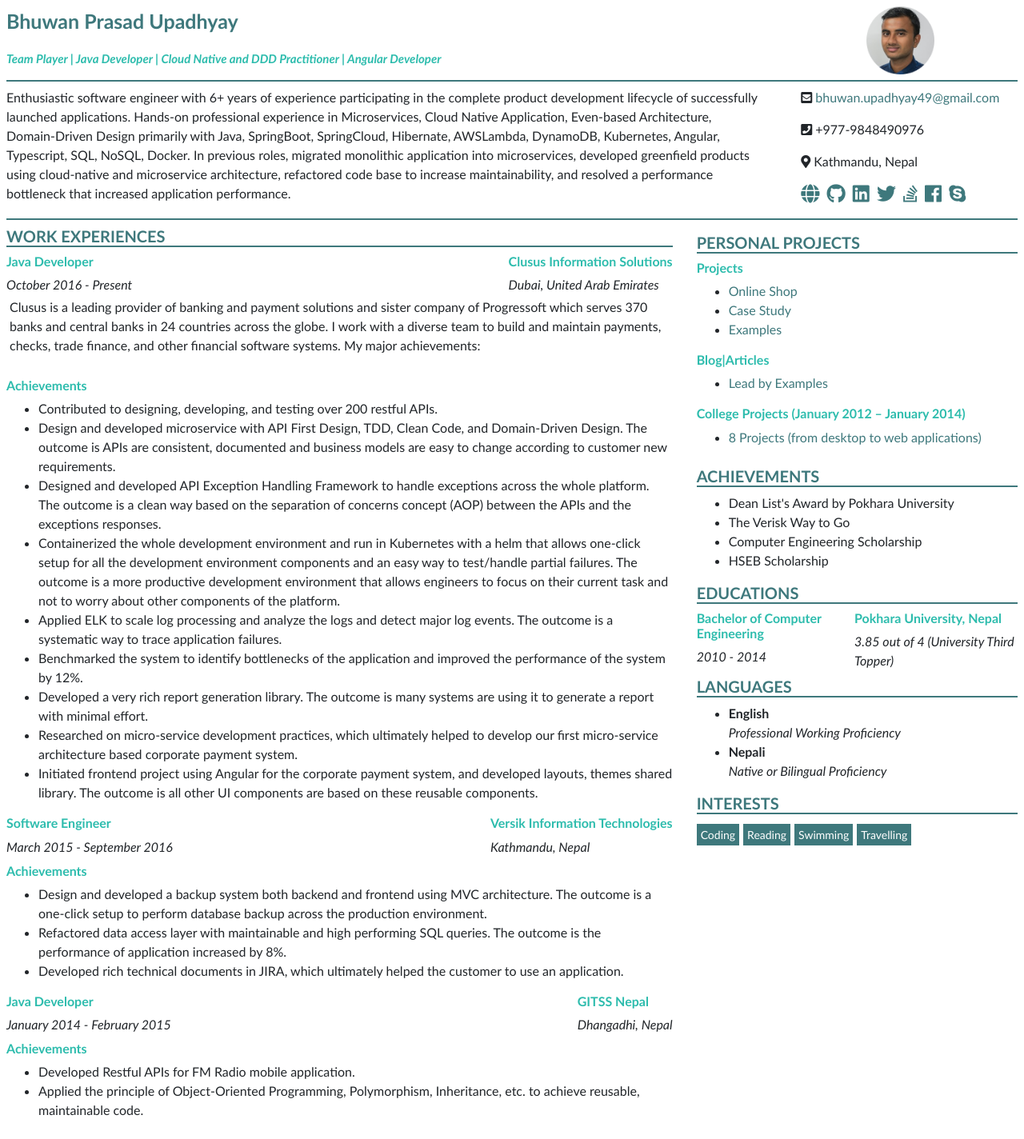
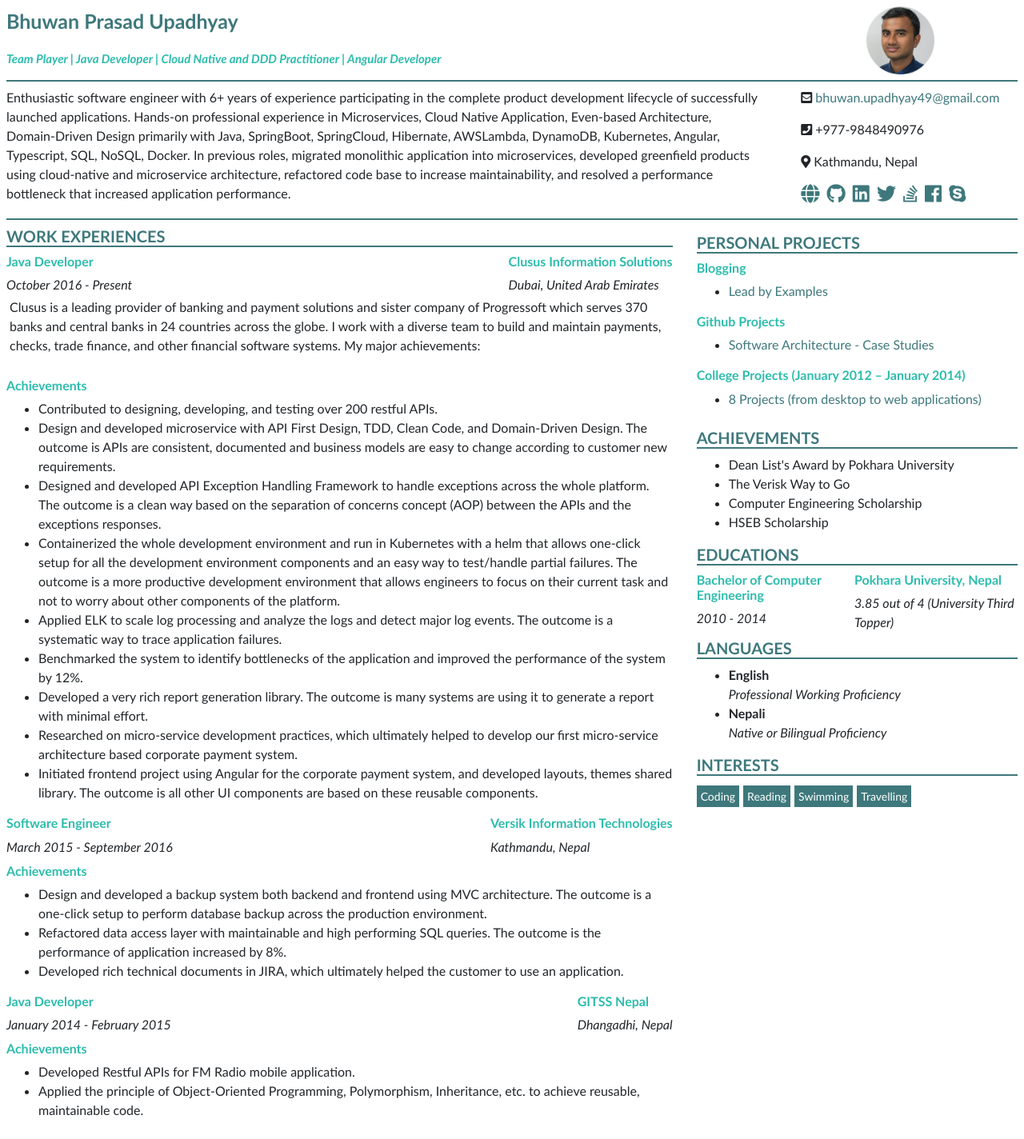
Before and after one commit to BhuwanUpadhyay/cv, a Jekyll site: the page built from index.markdown, in a window 1280 px wide. Shown: the whole page at 80% size. Built offline with Jekyll 4.4.1, drawn with Linux system fonts in a browser that asks for light colours; nearby versions of some CDN libraries.

Commit message:
chore(wip): cleanup

```diff
--- a/_data/cv.yml
+++ b/_data/cv.yml
@@ -212,18 +212,14 @@ projects:
   #       href: https://bhuwanupadhyay.gitbook.io/think-ddd/
   #     - title: Spring Boot 2.0 (A book for deep-dive with Spring Boot 2.0)
   #       href: https://bhuwanupadhyay.gitbook.io/spring-boot-2-0/
-  - title: Projects
-    links:
-      - title: Online Shop
-        href: https://github.com/BhuwanUpadhyay/online-shop
-      - title: Case Study
-        href: https://github.com/BhuwanUpadhyay/case-study
-      - title: Examples
-        href: https://github.com/BhuwanUpadhyay/examples
-  - title: Blog|Articles
+  - title: Blogging
     links:
       - title: Lead by Examples
         href: https://bhuwanupadhyay.github.io/
+  - title: Github Projects
+    links:
+      - title: Software Architecture - Case Studies
+        href: https://github.com/BhuwanUpadhyay/case-study
   - title: College Projects (January 2012 – January 2014)
     links:
       - title: 8 Projects (from desktop to web applications)
```
